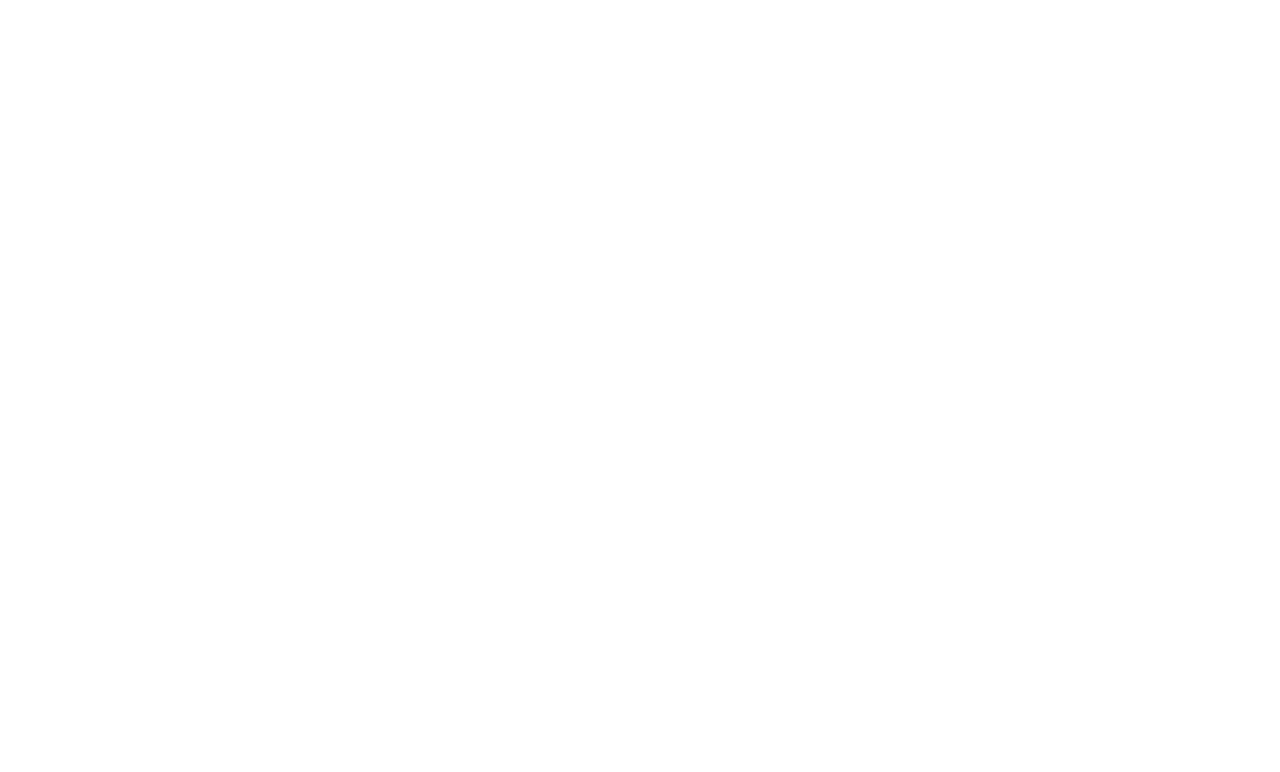
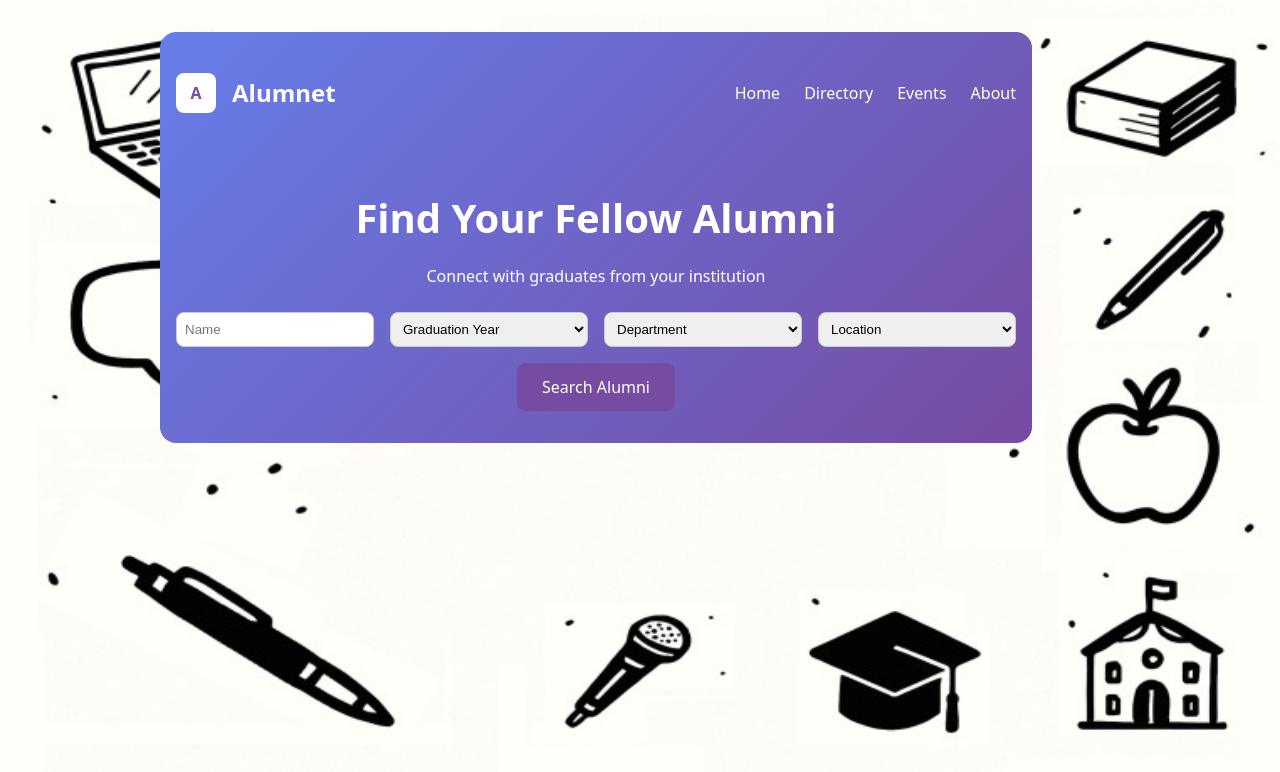
Before and after one commit to manmeet231/alumni-management, a React (Vite) app in the folder alumni-management/: page /alumni in a window 1280 px wide. Before the commit this address had no page. Shown: the top 772 px of the page. Built offline with nearby package versions, Linux system fonts and the light colour scheme.

Commit message:
added the directory page , still a lot of stuff to do , but i will do it later , because ggym

```diff
--- a/alumni-management/src/App.jsx
+++ b/alumni-management/src/App.jsx
@@ -1,14 +1,14 @@
 import React from "react";
 import { BrowserRouter as Router, Routes, Route } from "react-router-dom";
-import Landing from "./components/landing";  // landing page
-import Features from "./components/features"; // features page
+import Landing from "./components/landing"; // your Landing JSX
+import AlumniDirectory from "./components/AlumniDirectory"; // new page
 
 function App() {
   return (
     <Router>
       <Routes>
         <Route path="/" element={<Landing />} />
-        <Route path="/features" element={<Features />} />
+        <Route path="/alumni" element={<AlumniDirectory />} />
       </Routes>
     </Router>
   );
--- a/alumni-management/src/components/AlumniDirectory.css
+++ b/alumni-management/src/components/AlumniDirectory.css
@@ -1,18 +1,156 @@
-@import url('https://fonts.googleapis.com/css2?family=Inter:wght@300;400;500;600;700&display=swap');
-
-body {
-  font-family: 'Inter', sans-serif;
+/* Outer container for full-page control */
+.alumni-container {
+  min-height: 100vh;        /* full viewport height */
+  width: 100vw;             /* full viewport width */
+  background-color: #f8f9fa;
+  background-image:url('../assets/images/serch_background.jpg');
+  background-size: 100% 100%;              /* full viewport height */      /* cover the whole area */
+  background-position: center; /* center the image */
+  background-repeat: no-repeat;
+  display: flex;
+  justify-content: center;  /* center wrapper horizontally */
+  align-items: flex-start;  /* start from top */
+  padding: 2rem 1rem;
+  box-sizing: border-box;
 }
 
-.gradient-bg {
-  background: linear-gradient(135deg, #667eea 0%, #764ba2 100%);
+/* Inner wrapper for easier styling */
+.alumni-wrapper {
+  width: 100%;
+  max-width: 1200px;       /* control max width */
+  display: flex;
+  flex-direction: column;
 }
 
-.card-hover {
-  transition: all 0.3s ease;
+/* Header */
+.alumni-header {
+  width: 70%;
+  background: linear-gradient(135deg, #667eea 0%, #764ba2 100%);
+  color: white;
+  padding: 2rem 1rem;
+  border-radius: 1rem;
+  display: grid;
+  margin-left: 120px;
 }
 
-.card-hover:hover {
-  transform: translateY(-4px);
-  box-shadow: 0 20px 25px -5px rgba(0, 0, 0, 0.1);
+/* Inner flex layout for header */
+.header-inner {
+  display: flex;
+  justify-content: space-between;
+  align-items: center;
+  margin-bottom: 2rem;
 }
+
+/* Logo section */
+.logo-section {
+  display: flex;
+  align-items: center;
+  gap: 1rem;
+}
+.logo-circle {
+  width: 40px;
+  height: 40px;
+  background: white;
+  color: #764ba2;
+  font-weight: bold;
+  display: flex;
+  justify-content: center;
+  align-items: center;
+  border-radius: 8px;
+}
+.logo-text {
+  font-size: 1.5rem;
+  font-weight: bold;
+}
+
+/* Navigation links */
+.nav-links a {
+  margin-left: 1.5rem;
+  transition: color 0.2s;
+  text-decoration: none;
+  color: white;
+}
+.nav-links a:hover {
+  color: #d8b4fe;
+}
+
+/* Search section */
+.search-section {
+  text-align: center;
+}
+.search-section h2 {
+  font-size: 2.5rem;
+  margin-bottom: 0.5rem;
+}
+.search-section p {
+  margin-bottom: 1.5rem;
+}
+.search-boxes {
+  display: grid;
+  grid-template-columns: repeat(auto-fit, minmax(150px, 1fr));
+  gap: 1rem;
+  margin-bottom: 1rem;
+}
+.search-boxes input,
+.search-boxes select {
+  padding: 0.5rem;
+  border-radius: 0.5rem;
+  border: 1px solid #ccc;
+  outline: none;
+}
+.search-section button {
+  padding: 0.75rem 1.5rem;
+  background: #764ba2;
+  color: white;
+  border-radius: 0.5rem;
+  cursor: pointer;
+  transition: background 0.2s;
+}
+.search-section button:hover {
+  background: #667eea;
+}
+
+/* Results */
+.results-section {
+  display: grid;
+  grid-template-columns: repeat(auto-fit, minmax(250px, 1fr));
+  gap: 2rem;
+  margin-top: 2rem;
+}
+
+/* Individual alumni card */
+.alumni-card {
+  background: white;
+  border-radius: 1rem;
+  padding: 1rem;
+  box-shadow: 0 4px 12px rgba(0,0,0,0.1);
+  display: flex;
+  flex-direction: column;
+  align-items: center;
+  transition: transform 0.3s ease;
+}
+.alumni-card:hover {
+  transform: translateY(-5px);
+}
+.alumni-avatar {
+  width: 64px;
+  height: 64px;
+  border-radius: 50%;
+  display: flex;
+  justify-content: center;
+  align-items: center;
+  color: white;
+  font-weight: bold;
+  margin-bottom: 1rem;
+}
+
+/* Alumni info */
+.alumni-info h4 {
+  font-weight: 600;
+  margin-bottom: 0.25rem;
+}
+.alumni-info p {
+  font-size: 0.875rem;
+  color: #555;
+  margin: 0.1rem 0;
+}
--- a/alumni-management/src/components/AlumniDirectory.jsx
+++ b/alumni-management/src/components/AlumniDirectory.jsx
@@ -91,158 +91,76 @@
   };
 
   return (
-    <div className="bg-gray-50 min-h-screen font-inter">
+    <div className="alumni-container">
+      {/* Wrapper container for easy styling */}
+      <div className="alumni-wrapper">
         {/* Header */}
-      <header className="gradient-bg text-white py-6 px-4">
-        <div className="max-w-6xl mx-auto">
-          <div className="flex items-center justify-between mb-8">
-            <div className="flex items-center space-x-3">
-              <div className="w-10 h-10 bg-white rounded-lg flex items-center justify-center">
-                <span className="text-2xl font-bold text-purple-600">A</span>
+        <header className="alumni-header">
+          <div className="header-inner">
+            <div className="logo-section">
+              <div className="logo-circle">A</div>
+              <h1 className="logo-text">Alumnet</h1>
             </div>
-              <h1 className="text-2xl font-bold">Alumnet</h1>
-            </div>
-            <nav className="hidden md:flex space-x-6">
-              <a href="#" className="hover:text-purple-200 transition-colors">
-                Home
-              </a>
-              <a href="#" className="hover:text-purple-200 transition-colors">
-                Directory
-              </a>
-              <a href="#" className="hover:text-purple-200 transition-colors">
-                Events
-              </a>
-              <a href="#" className="hover:text-purple-200 transition-colors">
-                About
-              </a>
+            <nav className="nav-links">
+              <a href="#">Home</a>
+              <a href="#">Directory</a>
+              <a href="#">Events</a>
+              <a href="#">About</a>
             </nav>
           </div>
 
           {/* Search Section */}
-          <div className="text-center mb-8">
-            <h2 className="text-4xl font-bold mb-4">
-              Find Your Fellow Alumni
-            </h2>
-            <p className="text-xl text-purple-100 mb-8">
-              Connect with graduates from your institution and build meaningful
-              professional relationships
-            </p>
-
-            <div className="max-w-4xl mx-auto">
-              <div className="bg-white rounded-2xl p-6 shadow-xl">
-                <div className="grid md:grid-cols-4 gap-4 mb-4">
+          <div className="search-section">
+            <h2>Find Your Fellow Alumni</h2>
+            <p>Connect with graduates from your institution</p>
+            <div className="search-boxes">
               <input
                 type="text"
                 id="name"
                 placeholder="Name"
-                    className="px-4 py-3 border border-gray-300 rounded-lg focus:ring-2 focus:ring-purple-500 outline-none"
                 value={filters.name}
                 onChange={handleChange}
               />
-                  <select
-                    id="year"
-                    className="px-4 py-3 border border-gray-300 rounded-lg focus:ring-2 focus:ring-purple-500 outline-none"
-                    value={filters.year}
-                    onChange={handleChange}
-                  >
+              <select id="year" value={filters.year} onChange={handleChange}>
                 <option value="">Graduation Year</option>
                 <option value="2023">2023</option>
                 <option value="2022">2022</option>
                 <option value="2021">2021</option>
-                    <option value="2020">2020</option>
-                    <option value="2019">2019</option>
-                    <option value="2018">2018</option>
               </select>
-                  <select
-                    id="department"
-                    className="px-4 py-3 border border-gray-300 rounded-lg focus:ring-2 focus:ring-purple-500 outline-none"
-                    value={filters.department}
-                    onChange={handleChange}
-                  >
+              <select id="department" value={filters.department} onChange={handleChange}>
                 <option value="">Department</option>
                 <option value="computer-science">Computer Science</option>
                 <option value="business">Business</option>
-                    <option value="engineering">Engineering</option>
-                    <option value="medicine">Medicine</option>
-                    <option value="arts">Arts</option>
               </select>
-                  <select
-                    id="location"
-                    className="px-4 py-3 border border-gray-300 rounded-lg focus:ring-2 focus:ring-purple-500 outline-none"
-                    value={filters.location}
-                    onChange={handleChange}
-                  >
+              <select id="location" value={filters.location} onChange={handleChange}>
                 <option value="">Location</option>
                 <option value="new-york">New York</option>
                 <option value="california">California</option>
-                    <option value="texas">Texas</option>
-                    <option value="florida">Florida</option>
-                    <option value="international">International</option>
               </select>
             </div>
-                <button
-                  onClick={searchAlumni}
-                  className="w-full bg-purple-600 hover:bg-purple-700 text-white font-semibold py-3 px-8 rounded-lg transition-colors duration-200"
-                >
-                  Search Alumni
-                </button>
-              </div>
-            </div>
-          </div>
+            <button onClick={searchAlumni}>Search Alumni</button>
           </div>
         </header>
 
         {/* Search Results */}
         {results.length > 0 && (
-        <div className="max-w-6xl mx-auto px-4 py-12">
-          <h3 className="text-2xl font-bold text-gray-800 mb-6">
-            Search Results
-          </h3>
-          <div className="grid md:grid-cols-2 lg:grid-cols-3 gap-6 mb-12">
+          <main className="results-section">
             {results.map((alumni) => (
-              <div
-                key={alumni.name}
-                className="bg-white rounded-xl shadow-lg p-6 card-hover"
-              >
-                <div className="flex items-center mb-4">
-                  <div
-                    className={`w-16 h-16 bg-gradient-to-r ${alumni.gradient} rounded-full flex items-center justify-center text-white font-bold text-xl`}
-                  >
-                    {alumni.initials}
-                  </div>
-                  <div className="ml-4">
-                    <h4 className="font-semibold text-lg text-gray-800">
-                      {alumni.name}
-                    </h4>
-                    <p className="text-gray-600">Class of {alumni.year}</p>
+              <div key={alumni.name} className="alumni-card">
+                <div className={`alumni-avatar ${alumni.gradient}`}>{alumni.initials}</div>
+                <div className="alumni-info">
+                  <h4>{alumni.name}</h4>
+                  <p>Class of {alumni.year}</p>
+                  <p>{alumni.department}</p>
+                  <p>{alumni.role}</p>
+                  <p>{alumni.company}</p>
+                  <p>{alumni.location}</p>
                 </div>
               </div>
-                <div className="space-y-2 mb-4">
-                  <p className="text-sm text-gray-600">
-                    <span className="font-medium">Department:</span>{" "}
-                    {alumni.department}
-                  </p>
-                  <p className="text-sm text-gray-600">
-                    <span className="font-medium">Current Role:</span>{" "}
-                    {alumni.role}
-                  </p>
-                  <p className="text-sm text-gray-600">
-                    <span className="font-medium">Company:</span>{" "}
-                    {alumni.company}
-                  </p>
-                  <p className="text-sm text-gray-600">
-                    <span className="font-medium">Location:</span>{" "}
-                    {alumni.location}
-                  </p>
+            ))}
+          </main>
+        )}
       </div>
-                <button className="w-full bg-purple-600 hover:bg-purple-700 text-white py-2 px-4 rounded-lg transition-colors">
-                  View Profile
-                </button>
-              </div>
-            ))}
-          </div>
-        </div>
-      )}
     </div>
   );
 };
```
Also changed, not shown: alumni-management/src/components/landing.jsx (+9 -5 lines). Lines whose indentation alone changed are shown as unchanged.
